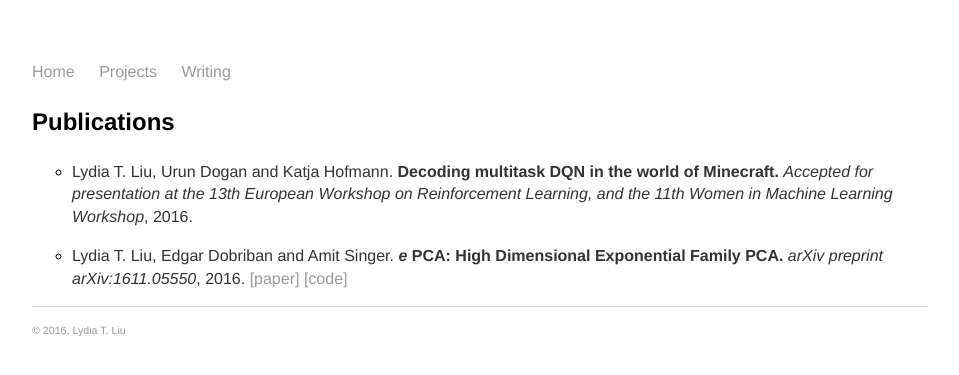
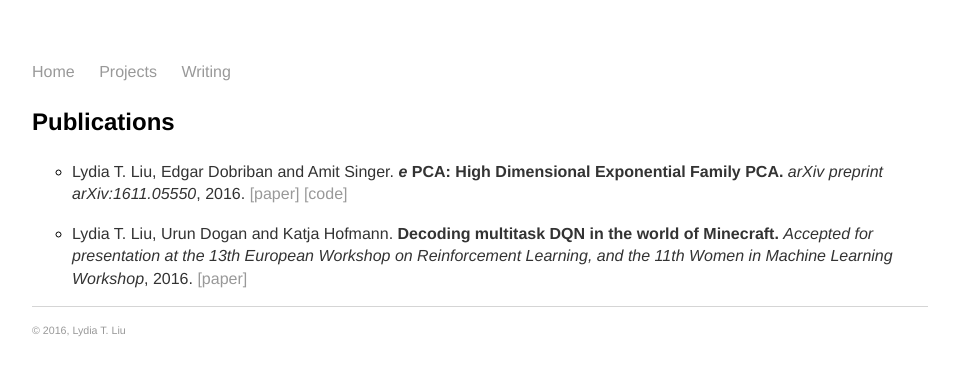
Before and after one commit to serenalwang/serenalwang.github.io, a Jekyll site: the page built from projects.md, in a window 1280 px wide. Shown: the top 375 px of the page, without its empty margins (160-1119 px from the left). Built offline with Jekyll 4.4.1, drawn with Linux system fonts in a browser that asks for light colours.

Commit message:
Update projects.md

```diff
--- a/projects.md
+++ b/projects.md
@@ -4,6 +4,7 @@
 ---
 
 ### Publications
-* Lydia T. Liu, Urun Dogan and Katja Hofmann. **Decoding multitask DQN in the world of Minecraft.** *Accepted for presentation at the 13th European Workshop on Reinforcement Learning, and the 11th Women in Machine Learning Workshop*, 2016.
 
 * Lydia T. Liu, Edgar Dobriban and Amit Singer. ***e*** **PCA: High Dimensional Exponential Family PCA.** *arXiv preprint arXiv:1611.05550*, 2016. [[paper]](http://arxiv.org/abs/1611.05550) [[code]](http://github.com/lydiatliu/epca/)
+
+* Lydia T. Liu, Urun Dogan and Katja Hofmann. **Decoding multitask DQN in the world of Minecraft.** *Accepted for presentation at the 13th European Workshop on Reinforcement Learning, and the 11th Women in Machine Learning Workshop*, 2016. [[paper]](http://ewrl.files.wordpress.com/2016/11/ewrl13-2016-submission-29.pdf)
```
